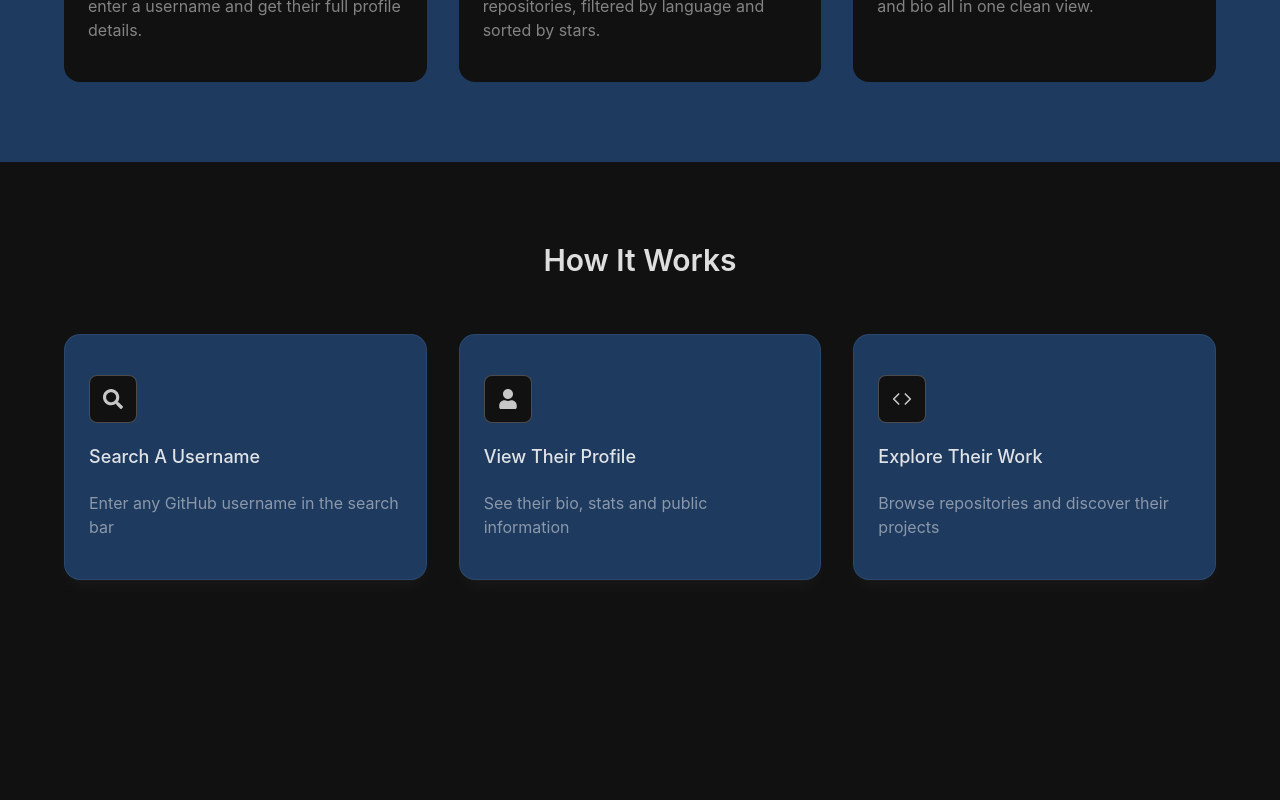
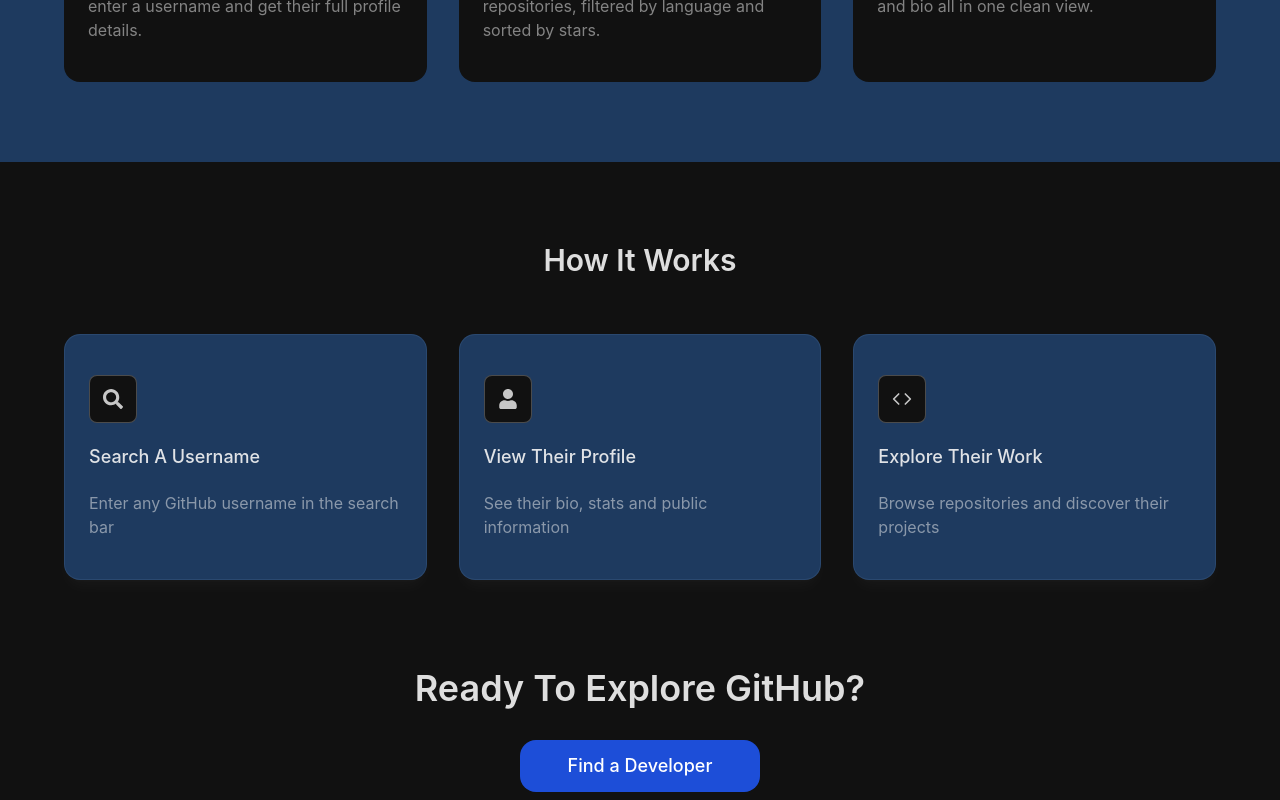
Before and after one commit to Chiemezie-Uchenwoke/github-explorer, a React (Vite) app: page / in a window 1280 px wide. Shown: the part 934-1734 px from the top of the page. Before the commit the page ends 1594 px from the top, so only its background shows below. Built offline with nearby package versions, Linux system fonts and the light colour scheme.

Commit message:
Add how it works section

```diff
--- /dev/null
+++ b/src/components/HomePage/Explore.tsx
@@ -0,0 +1,17 @@
+import { Link } from "react-router";
+
+const Explore = () => {
+    return (
+        <div className="flex flex-col gap-8 items-center py-2">
+            <h2 className="text-center text-text-primary/90 text-3xl lg:text-4xl capitalize font-semibold">
+                Ready to explore GitHub?
+            </h2>
+
+            <Link to={"/explore"} className="bg-blue-dark text-white py-3 px-12 rounded-2xl font-medium text-lg">
+                Find a Developer
+            </Link>
+        </div>
+    )
+}
+
+export default Explore;
--- a/src/pages/HomePage.tsx
+++ b/src/pages/HomePage.tsx
@@ -2,6 +2,7 @@
 import MainLayout from "../components/layout/MainLayout";
 import Features from "../components/HomePage/Features";
 import HowItWorks from "../components/HomePage/HowItWorks";
+import Explore from "../components/HomePage/Explore";
 
 const HomePage = () => {
     return (
@@ -10,6 +11,7 @@
                 <HomePageHero />
                 <Features />
                 <HowItWorks />
+                <Explore />
             </MainLayout>
         </>
     )
```
